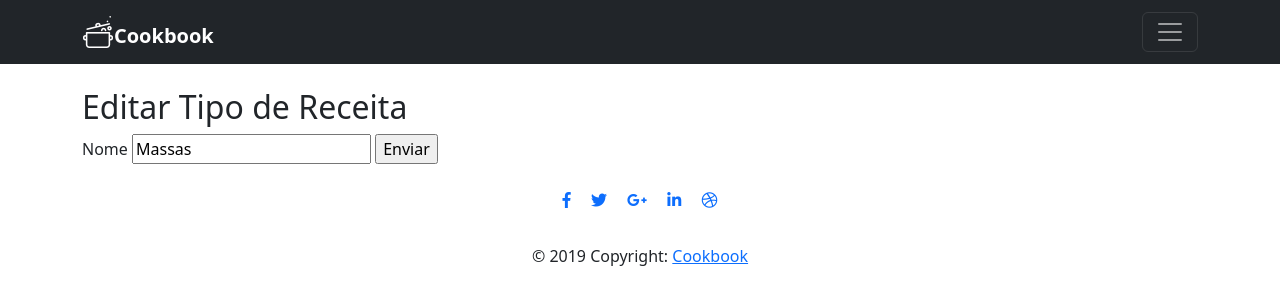
After one commit to kellypc/my-cook-book, a Rails app: page /recipe_types/1/edit in a window 1280 px wide. The commit adds this page. Shown: the top 305 px of the page. Run offline with Rails 7, Linux system fonts and the light colour scheme; data comes from the database, SQL or seed files in the repository; style sheets or scripts are compiled from the project's sources; some libraries are stand-ins or nearby versions.

Commit message:
Edit recipe type

```diff
--- a/app/controllers/recipe_types_controller.rb
+++ b/app/controllers/recipe_types_controller.rb
@@ -17,4 +17,25 @@ class RecipeTypesController < ApplicationController
       render :new
     end
   end
+
+  def edit
+    @recipe_type = RecipeType.find(params[:id])
+  end
+
+  def update
+    @recipe_type = RecipeType.find(params[:id])
+
+    if @recipe_type.update(recipe_type_params)
+      redirect_to @recipe_type
+    else
+      flash[:alert] = 'Você deve editar o tipo da receita'
+      render :new
+    end
+  end
+
+  private
+
+  def recipe_type_params
+    params.require(:recipe_type).permit(:name )
+  end
 end
--- /dev/null
+++ b/app/views/recipe_types/edit.html.erb
@@ -0,0 +1,8 @@
+<div class="container pt-4">
+<h2>Editar Tipo de Receita</h2>
+	<%= form_for @recipe_type do |f| %>
+	<%= f.label :name, 'Nome' %>
+	<%= f.text_field :name %>
+	<%= f.submit 'Enviar' %>
+	<% end %>
+</div>
--- a/app/views/recipe_types/show.html.erb
+++ b/app/views/recipe_types/show.html.erb
@@ -1,4 +1,5 @@
 <div class="container pt-4">
 	<h1><%= @recipe_type.name %></h1>
 	<%= link_to 'Voltar', root_path, class: "btn btn-sm btn-outline-secondary" %>
+	<%= link_to 'Editar', edit_recipe_type_path, class: "btn btn-sm btn-outline-secondary" %>
 </div>
```
